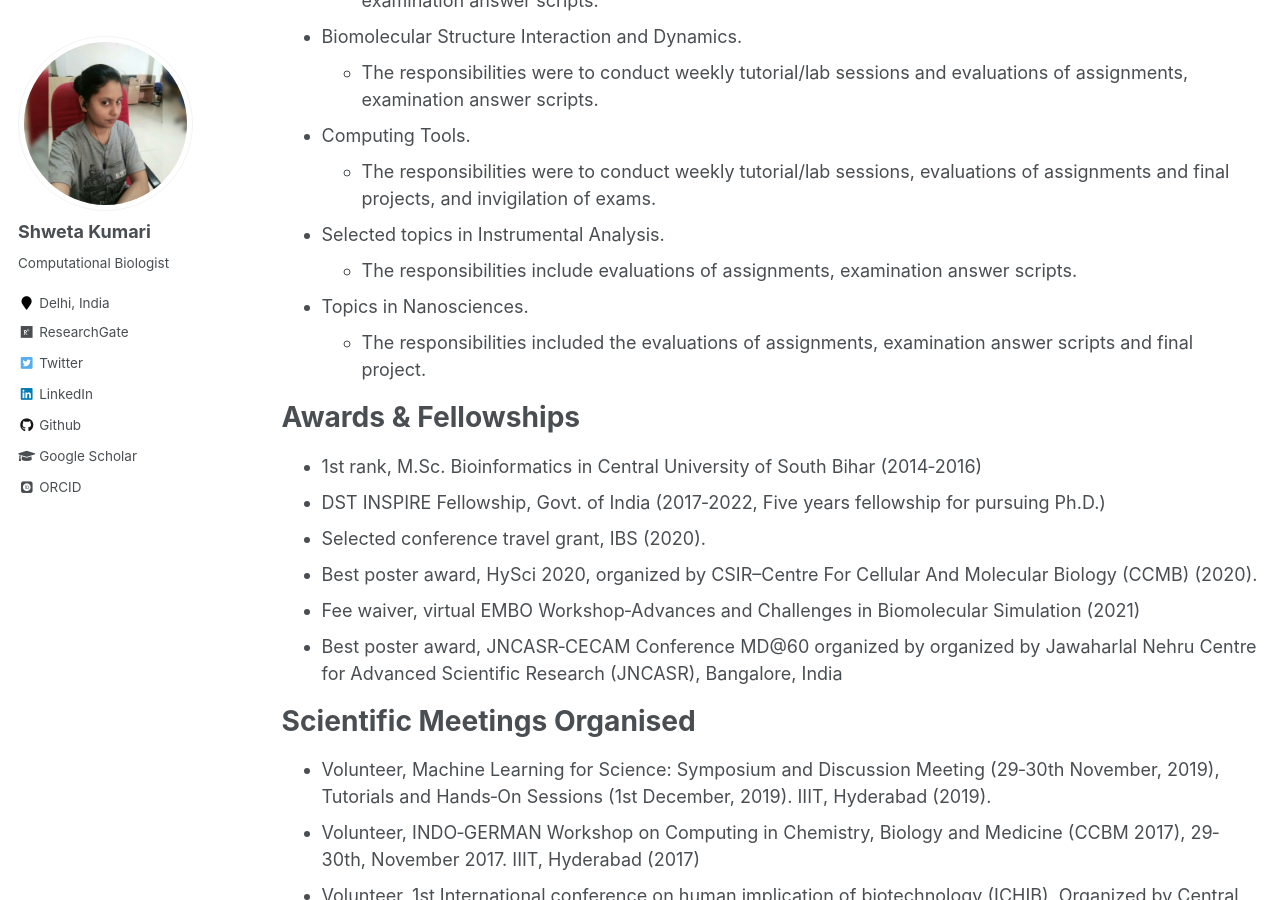
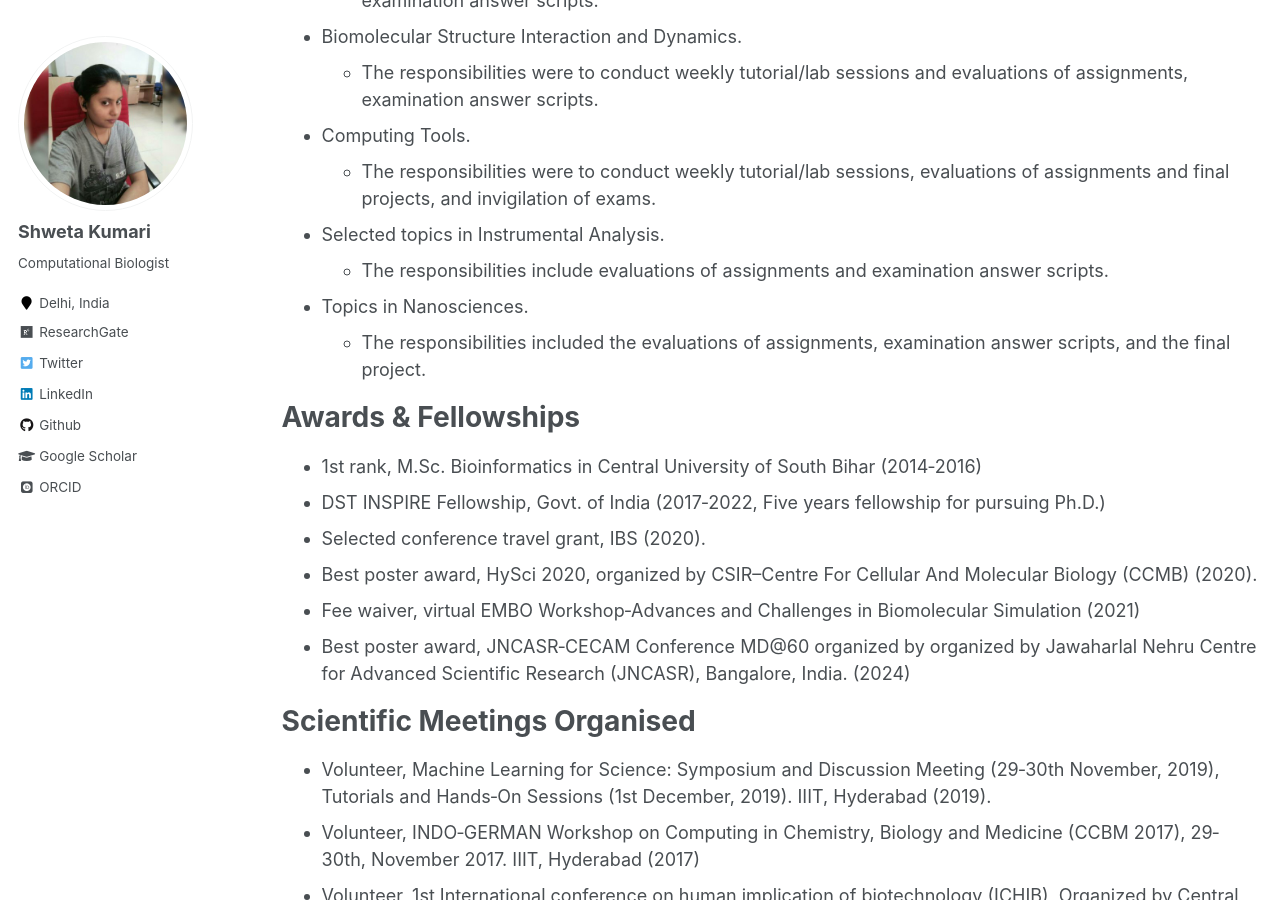
Before and after one commit to shweta-Moni/shweta-Moni.github.io, a Jekyll site: the page built from _pages/cv.md, in a window 1280 px wide and 900 px high, scrolled down 2725 px. Built offline with Jekyll 4.4.1, drawn with Linux system fonts in a browser that asks for light colours; some web fonts are replaced.

Commit message:
Update cv.md

```diff
--- a/_pages/cv.md
+++ b/_pages/cv.md
@@ -77,9 +77,9 @@ Teaching
 * Computing Tools.
   * The responsibilities were to conduct weekly tutorial/lab sessions, evaluations of assignments and final projects, and invigilation of exams.
 * Selected topics in Instrumental Analysis.
-  * The responsibilities include evaluations of assignments, examination answer scripts.
+  * The responsibilities include evaluations of assignments and examination answer scripts.
 * Topics in Nanosciences.
-  * The responsibilities included the evaluations of assignments, examination answer scripts and final project.
+  * The responsibilities included the evaluations of assignments, examination answer scripts, and the final project.
 
 Awards & Fellowships
 ======
@@ -90,7 +90,7 @@ Awards & Fellowships
 Biology (CCMB) (2020).
 * Fee waiver, virtual EMBO Workshop‐Advances and Challenges in Biomolecular Simulation (2021)
 * Best poster award, JNCASR‑CECAM Conference MD@60 organized by organized by
-Jawaharlal Nehru Centre for Advanced Scientific Research (JNCASR), Bangalore, India
+Jawaharlal Nehru Centre for Advanced Scientific Research (JNCASR), Bangalore, India. (2024)
 
 Scientific Meetings Organised
 ======
```
